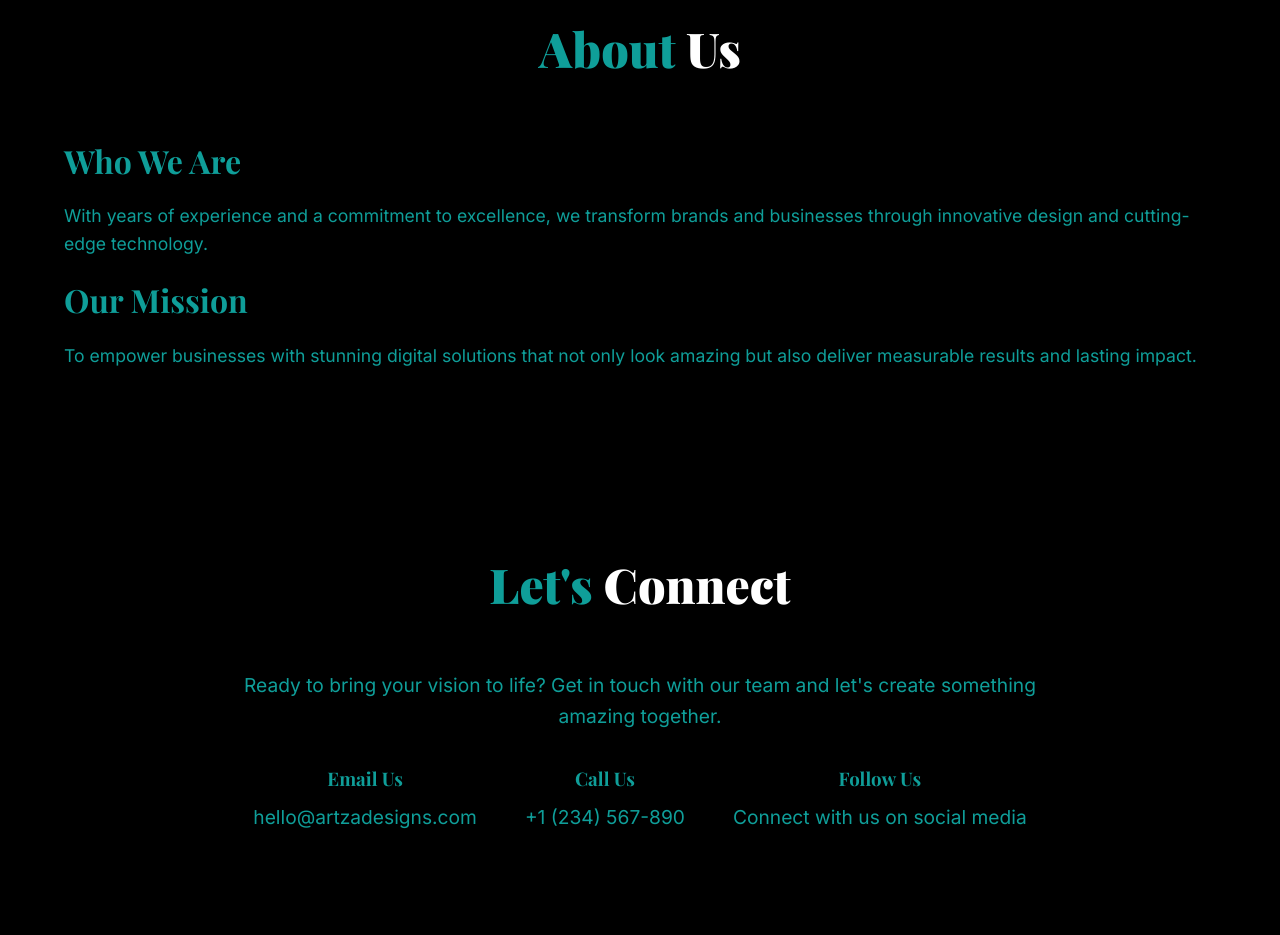
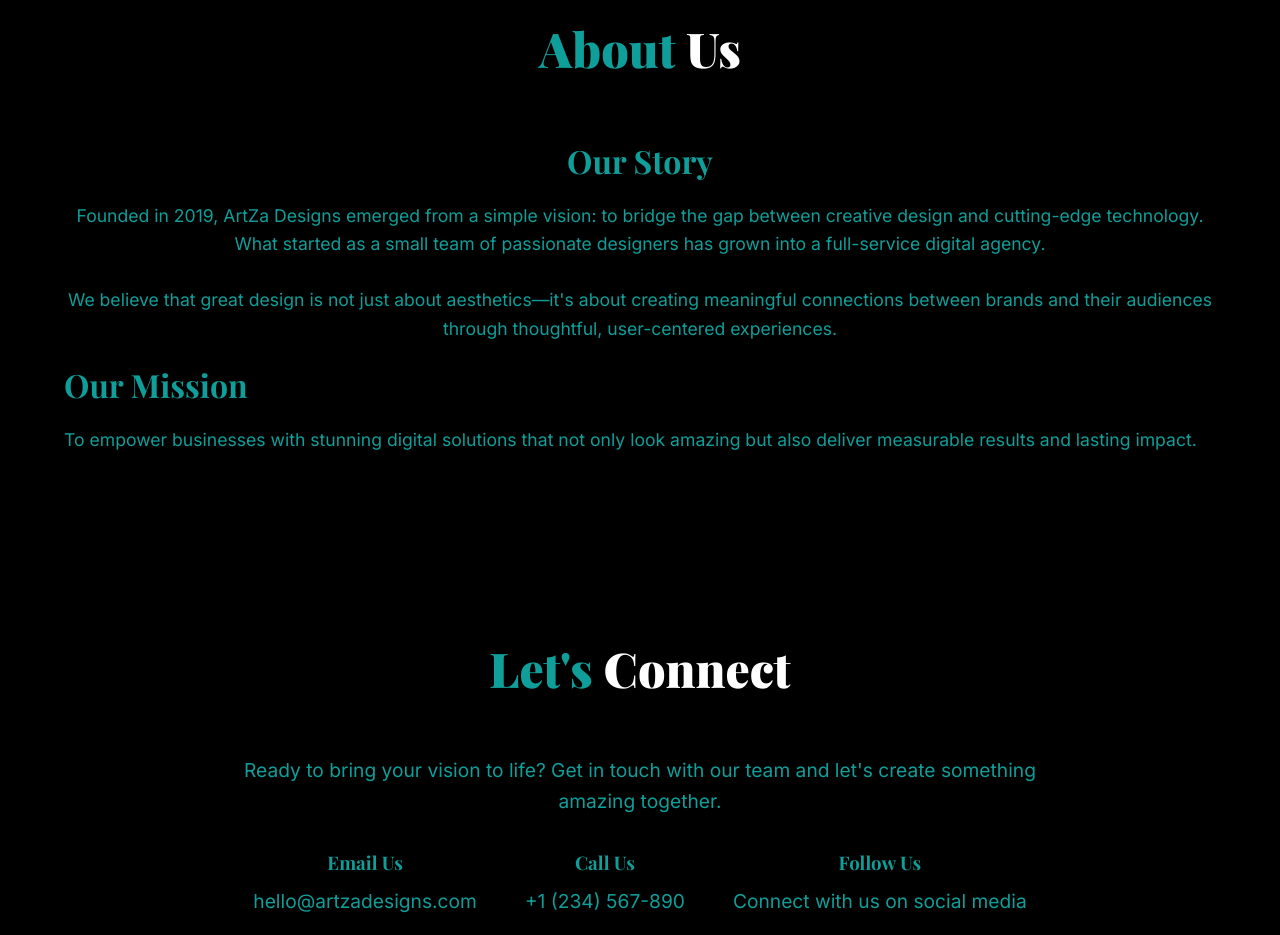
Before and after one commit to chandrusxs/artza-designs, a plain HTML site: page index.html in a window 1280 px wide. Shown: the part 1940-2875 px from the top of the page. Drawn offline with nearby package versions, Linux system fonts and the light colour scheme; a web font is replaced by a local one.

Commit message:
Update About Us section: Change 'Who We Are' to 'Our Story' with centered alignment
Updated the about section to include 'Our Story' and revised the content for clarity.

```diff
--- a/index.html
+++ b/index.html
@@ -337,9 +337,17 @@
     <section id="about" class="about">
         <div class="about-content">
             <h2 class="section-title">About <span class="highlight">Us</span></h2>
-            <div class="about-text">
-                <h3>Who We Are</h3>
-                <p>With years of experience and a commitment to excellence, we transform brands and businesses through innovative design and cutting-edge technology.</p>
+<div class="about-text" style="text-align: center;">
+                <h3>Our Story</h3>
+                <p>
+                    Founded in 2019, ArtZa Designs emerged from a simple vision: to bridge the gap
+                    between creative design and cutting-edge technology. What started as a small
+                    team of passionate designers has grown into a full-service digital agency.
+                    <br><br>
+                    We believe that great design is not just about aesthetics—it's about creating
+                    meaningful connections between brands and their audiences through thoughtful,
+                    user-centered experiences.
+                </p>
             </div>
             <div class="about-text">
                 <h3>Our Mission</h3>
```
